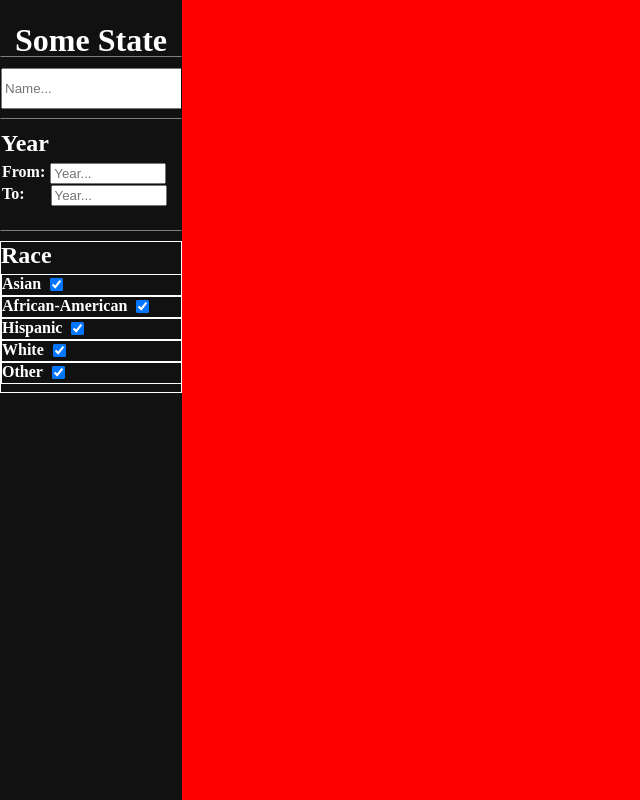
After one commit to riceboi732/CS257, a Flask app: template webapp/templates/victims.html in a window 1280 px wide. The commit adds this page. Shown: the whole page, without its empty margins (0-640 px from the left). Run offline with Flask 2, Linux system fonts and the light colour scheme; the template is opened without the code that fills it, so the values that code supplies are empty; parts of the project's set-up code (start-up, migrations or seed data) failed here and were passed over.

Commit message:
Added victims html, css, and test

```diff
--- /dev/null
+++ b/webapp/static/victims.css
@@ -0,0 +1,157 @@
+html{
+    height: 100%;
+    width: 100%;
+}
+body{
+    height: 100%;
+    margin-top: 0px;
+    margin-left: 0px;
+    margin-right: 0px;
+    margin-bottom: 0px
+}
+.main-wrapper{
+    top: 0px;
+    left: 0px;
+    height: 100%;
+    width: 100%;
+    position: fixed;
+    background-color: red;
+}
+
+.sidebar-container{
+    height: 100%;
+    width: 182px;
+    position: fixed;
+    z-index: 1;
+    top: 0;
+    left: 0;
+    background-color: #111;
+    overflow-x: hidden;
+}
+
+#indicate-state{
+    top: 0;
+    left: 0;
+    height: 55px;
+    text-align: center;
+    color: white;
+    border-style: solid;
+    border-top-color: #111;
+    border-left-color: #111;
+    border-right-color: #111;
+    border-bottom-color: #808080;
+    border-width: 1px;
+    margin-bottom: 10px;
+}
+
+.search-container{
+    height: 50px;
+    width: 180px;
+    position: relative;
+    z-index: 1;
+    top: 0;
+    left: 0;
+    background-color: #111;
+    overflow-x: hidden;
+    border-style: solid;
+    border-top-color: #111;
+    border-left-color: #111;
+    border-right-color: #111;
+    border-bottom-color: #808080;
+    border-width: 1px;
+    margin-bottom: 10px;
+}
+
+#search{
+    height: 35px;
+    width: 180px;
+}
+
+.year-container{
+    height: 100px;
+    width: 180px;
+    position: relative;
+    z-index: 1;
+    top: 0;
+    left: 0;
+    background-color: #111;
+    overflow-x: hidden;
+    border-style: solid;
+    border-top-color: #111;
+    border-left-color: #111;
+    border-right-color: #111;
+    border-bottom-color: #808080;
+    border-width: 1px;
+    padding-bottom: 0px;
+    margin-bottom: 10px;
+}
+
+.sidebar-container h2{
+    top: 0px;
+    left: 0px;
+    text-align: left;
+    margin-top: 0px;
+    margin-bottom: 5px;
+    color: white;
+}
+
+.year-container #search-container{
+    height: 20px;
+    width: 180px;
+    position: relative;
+    border-style: solid;
+    border-color: #111;
+    border-width: 1px;
+
+}
+.year-container #search-label{
+    text-align: left;
+    margin-top: 0px;
+    margin-bottom: 2px;
+    padding-right: 5px;
+    color: white;
+    float: left;
+}
+
+.year-container #from-year{
+    width: 100px;
+    padding-right: 10px;
+}
+
+.year-container #to-year{
+    width: 100px;
+    padding-right: 10px;
+    margin-left: 21px;
+}
+
+.ethnicity-container{
+    height: 150px;
+    width: 180px;
+    position: relative;
+    z-index: 1;
+    top: 0;
+    left: 0;
+    background-color: #111;
+    overflow-x: hidden;
+    border-style: solid;
+    border-color: white;
+    border-width: 1px;
+}
+
+.ethnicity-container #checkbox-container{
+    height: 20px;
+    width: 180px;
+    position: relative;
+    border-style: solid;
+    border-color: white;
+    border-width: 1px;
+}
+
+.race-label{
+    text-align: center;
+    margin-top: 0px;
+    margin-bottom: 2px;
+    padding-right: 5px;
+    color: white;
+    float: left;
+}
--- a/webapp/templates/index.html
+++ b/webapp/templates/index.html
@@ -13,6 +13,7 @@
 
     <p><button id="minnesota_button">Minnesota</button></p>
     <p><button id="washington_button">Washington</button></p>
+    <p><button id="test_button">Test</button></p>
 
     <ul id="victims_list"></ul>
 
--- /dev/null
+++ b/webapp/templates/victims.html
@@ -0,0 +1,56 @@
+<!DOCTYPE html>
+<html>
+    <head>
+        <link rel="stylesheet" type="text/css" href="{{ url_for('static', filename='victims.css') }}" />
+        <title>
+        </title>
+    </head>
+    <body>
+        <div class = "main-wrapper">
+            <div class = "sidebar-container">
+                <div id ="indicate-state">
+                    <h1> Some State</h1>
+                </div>
+                <div class = "search-container">
+                    <input type="text" placeholder="Name..." id="search">
+                </div>
+                <div class = "year-container">
+                    <h2>Year</h2>
+                    <div id = "search-container">
+                        <h4 id="search-label">From: </h4>
+                        <input type="text" placeholder="Year..." id = "from-year">
+                    </div>
+                    <div id="search-container">
+                        <h4 id="search-label">To: </h4>
+                        <input type="text" placeholder="Year..." id = "to-year">
+                    </div>
+                </div>
+                <div class = "ethnicity-container">
+                    <h2>Race</h2>
+                    <div id="checkbox-container">
+                        <h4 class="race-label">Asian</h4>
+                        <input type="checkbox" id="asian" name="asian" checked>
+                    </div>
+                    <div id="checkbox-container">
+                        <h4 class="race-label">African-American</h4>
+                        <input type="checkbox" id="asian" name="asian" checked>
+                    </div>
+                    <div id="checkbox-container">
+                        <h4 class="race-label">Hispanic</h4>
+                        <input type="checkbox" id="asian" name="asian" checked>
+                    </div>
+                    <div id="checkbox-container">
+                        <h4 class="race-label">White</h4>
+                        <input type="checkbox" id="asian" name="asian" checked>
+                    </div>
+                    <div id="checkbox-container">
+                        <h4 class="race-label">Other</h4>
+                        <input type="checkbox" id="asian" name="asian" checked>
+                    </div>
+                </div>
+
+            </div>
+        </div>
+
+    </body>
+</html>
```
Also changed, not shown: webapp/static/webapp.js (+9 -0 lines).
